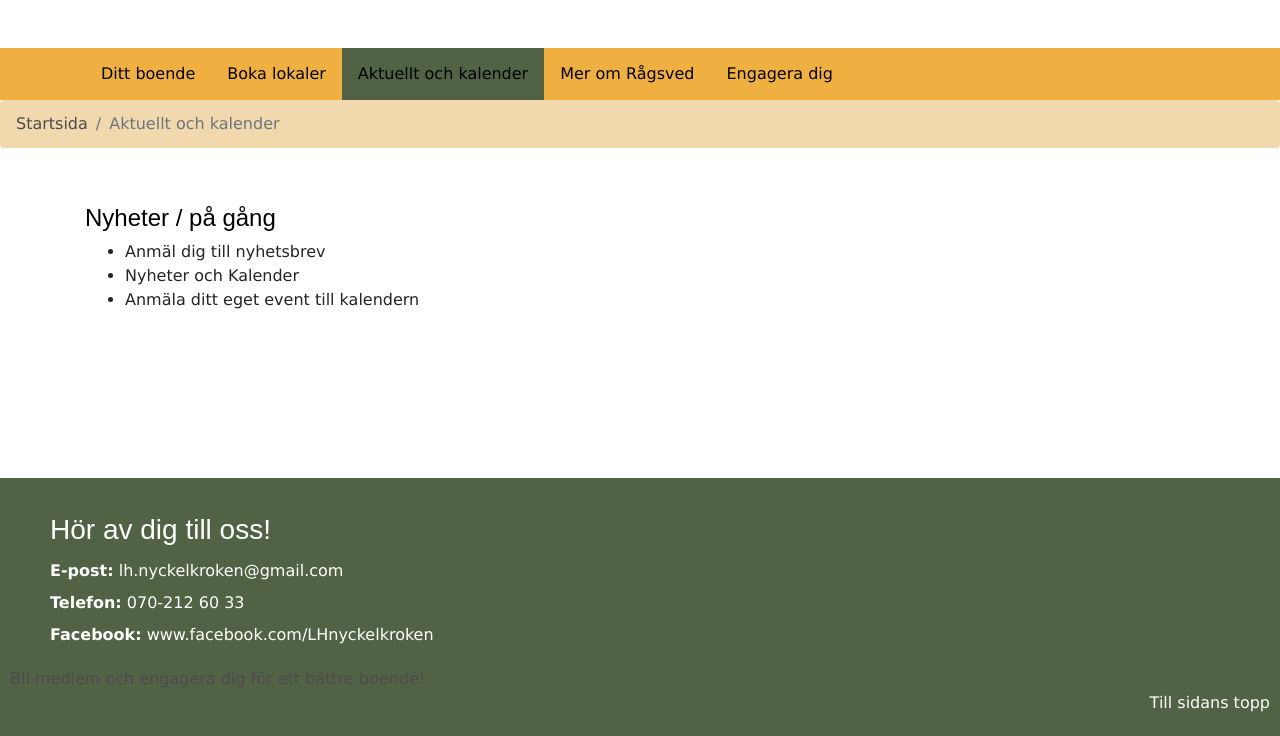
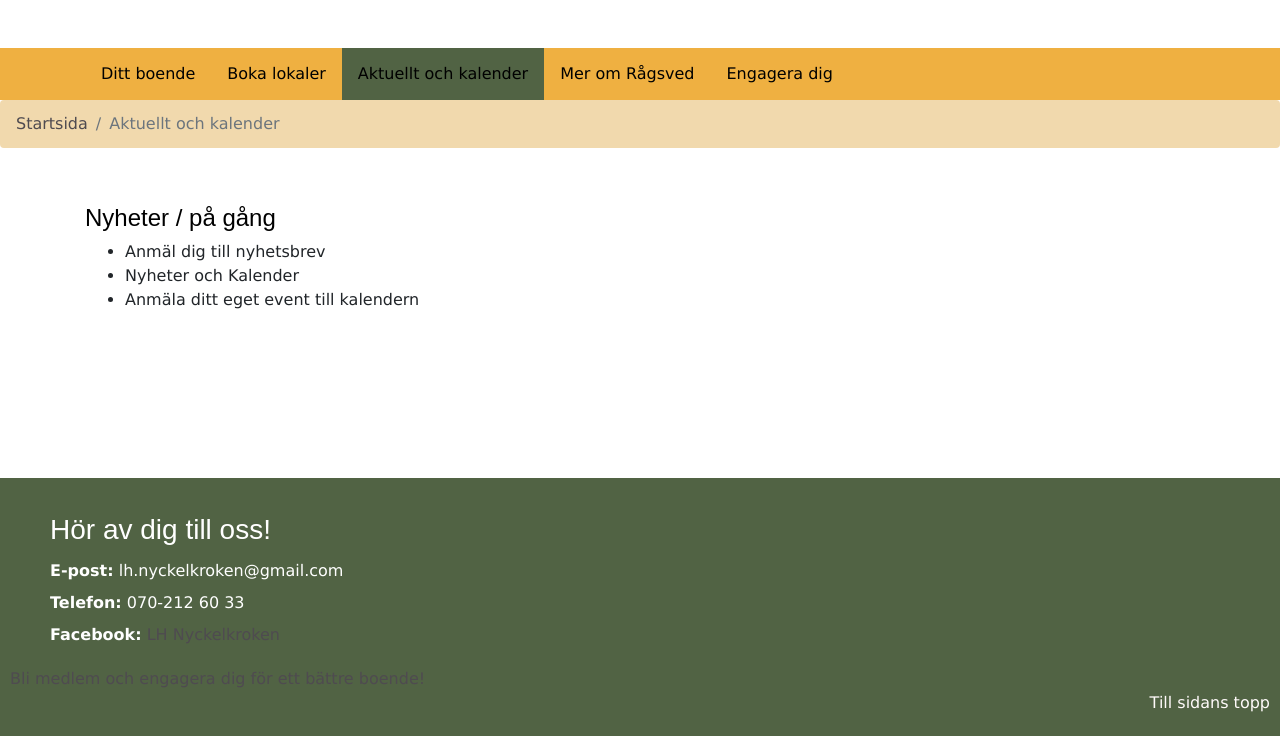
Before and after one commit to LoveItLeea/Nyckelkroken, a plain HTML site: page Aktuellt_och_kalender.html in a window 1280 px wide. Shown: the part 199-935 px from the top of the page. Drawn offline with nearby package versions, Linux system fonts and the light colour scheme.

Commit message:
uppdaterat facebooklänk i footer

```diff
--- a/Aktuellt_och_kalender.html
+++ b/Aktuellt_och_kalender.html
@@ -108,7 +108,7 @@
         <ul id="kontakt">
           <li><strong>E-post:</strong> lh.nyckelkroken@gmail.com</li>
           <li><strong>Telefon:</strong> 070-212 60 33</li>
-          <li><strong>Facebook:</strong> www.facebook.com/LHnyckelkroken</li>
+          <li><strong>Facebook:</strong> <a href="https://www.facebook.com/lh.nyckelkroken.52"> LH Nyckelkroken </a></li>
         </ul>
         <a href="https://www.hyresgastforeningen.se/medlem/om-medlemskapet/bli-medlem/">
           Bli medlem och engagera dig för ett bättre boende!</a>
```
Also changed, not shown: Boka_lokaler.html (+1 -1 lines), Ditt_boende.html (+1 -1 lines), Natur_och_kultur_i_Ragsved.html (+1 -1 lines), Nyckelkroken.html (+1 -1 lines), engagera_dig.html (+1 -1 lines), mer_om_ragsved.html (+1 -1 lines).
